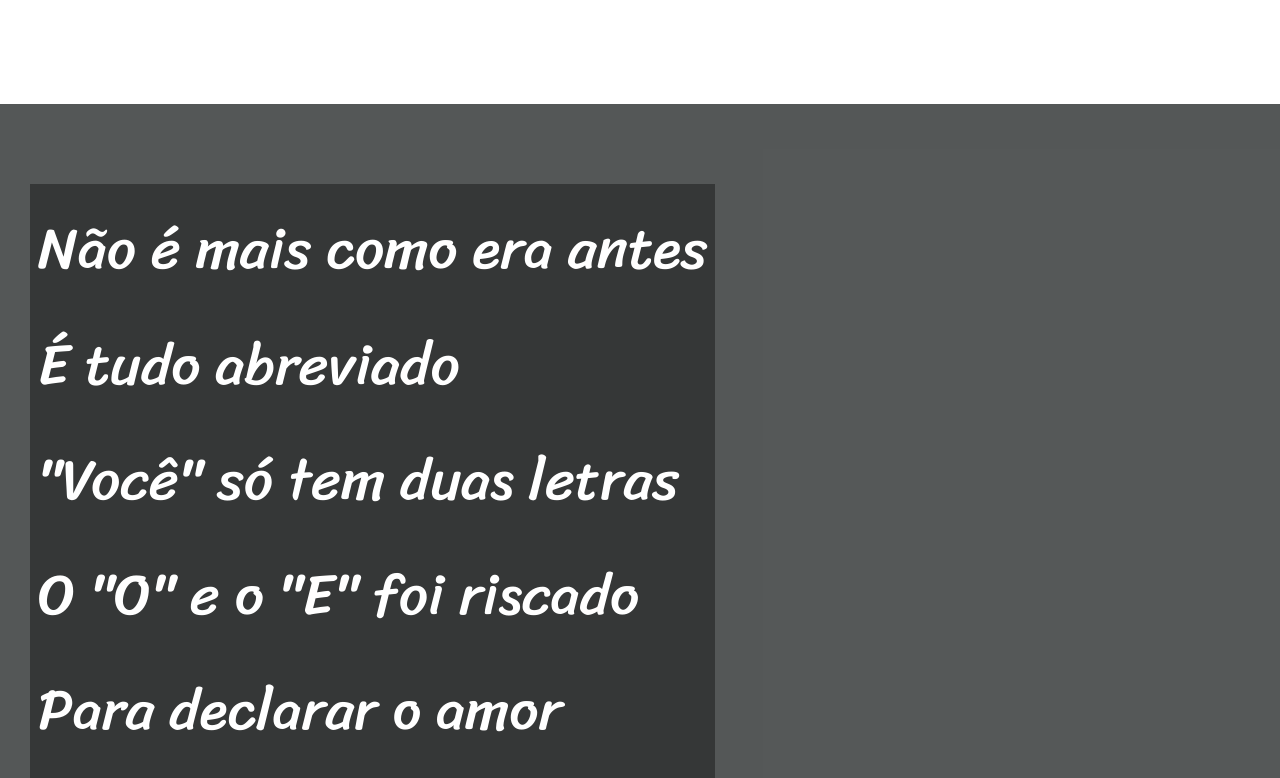
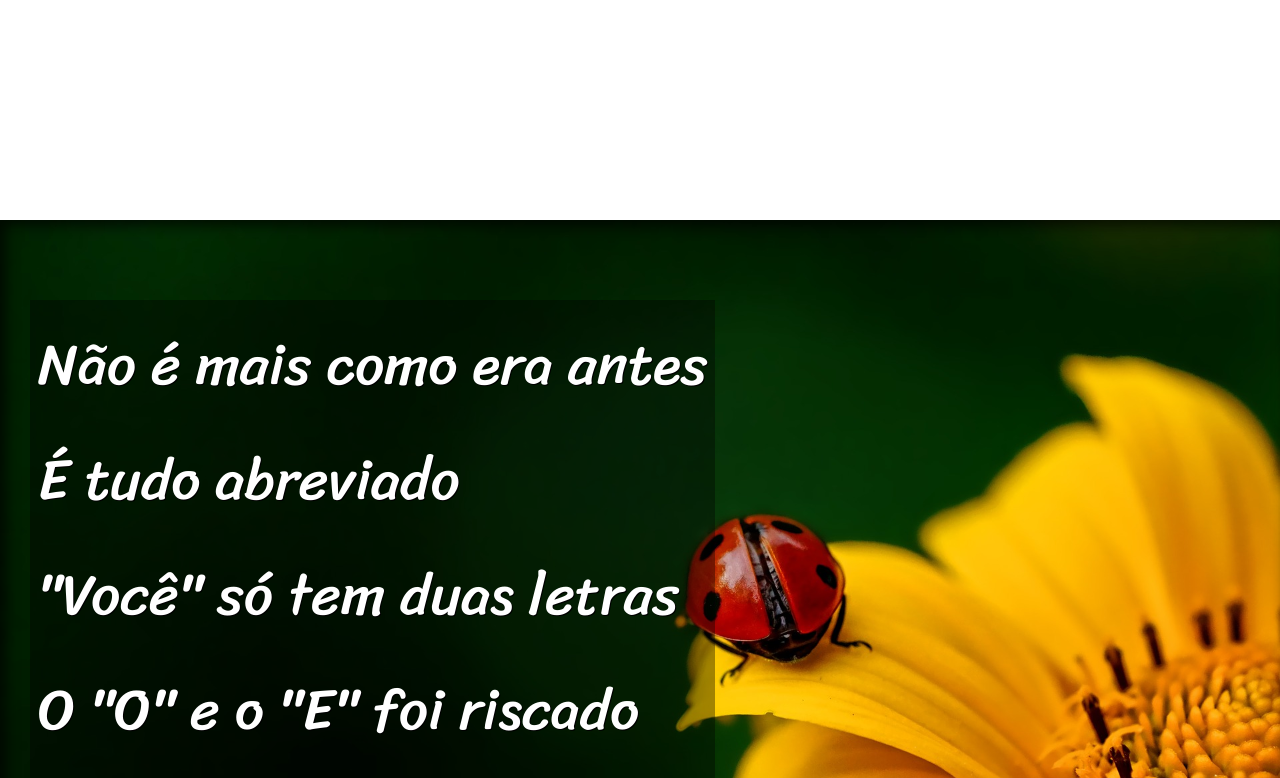
Before and after one commit to luizsilva23/html_css1, a plain HTML site: page desafios/des_cor/index.html in a window 1280 px wide. Shown: the part 1122-1900 px from the top of the page. Drawn offline with Linux system fonts and the light colour scheme.

Commit message:
finalização do projeto cordel

```diff
--- a/desafios/des_cor/estilo/style.css
+++ b/desafios/des_cor/estilo/style.css
@@ -55,6 +55,10 @@ section{
     font-size: 4.5vw;
 }
 
+section > p {
+    padding-bottom: 2em;
+}
+
 section.normal{
     background-color: white;
     color: black;
@@ -63,12 +67,26 @@ section.normal{
 section.imagem{
     background-color: rgba(31, 37, 37, 0.61);
     color: white;
+    box-shadow: inset 6px 6px 13px 0px rgba(0, 0, 0, 0.692);
+    background-size: cover;
+    background-attachment: fixed;
 }
 
 section.imagem > p{
     background-color: rgba(0, 0, 0, 0.363);
     display: inline-block;
     padding: 8px;
+    text-shadow: 1px 1px 0px black;
+}
+
+section#img001{
+    background-image: url(../imagens/background001.jpg);
+    background-position: right center;
+}
+
+section#img002{
+    background-image: url(../imagens/background002.jpg);
+    background-position: right center;
 }
 
 footer {
--- a/desafios/des_cor/index.html
+++ b/desafios/des_cor/index.html
@@ -29,7 +29,7 @@
         </p>
     </section>
 
-    <section class="imagem">
+    <section class="imagem" id="img001">
         <p>
             Não é mais como era antes <br>
             É tudo abreviado <br>
@@ -63,7 +63,7 @@
         </p>
     </section>
 
-    <section class="imagem">
+    <section class="imagem" id="img002">
         <p>
             Tenho saudade das cartas <br>
             Escritas com a própria mão <br>
```
